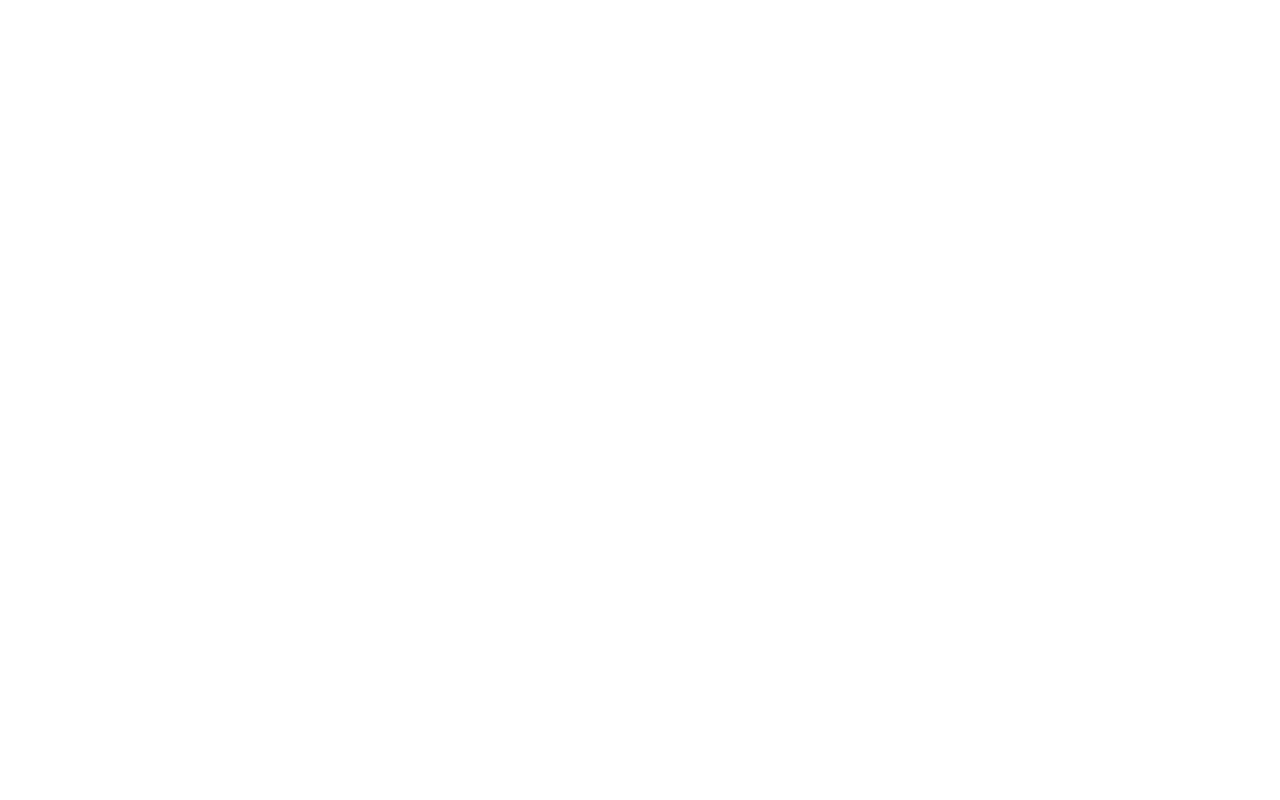
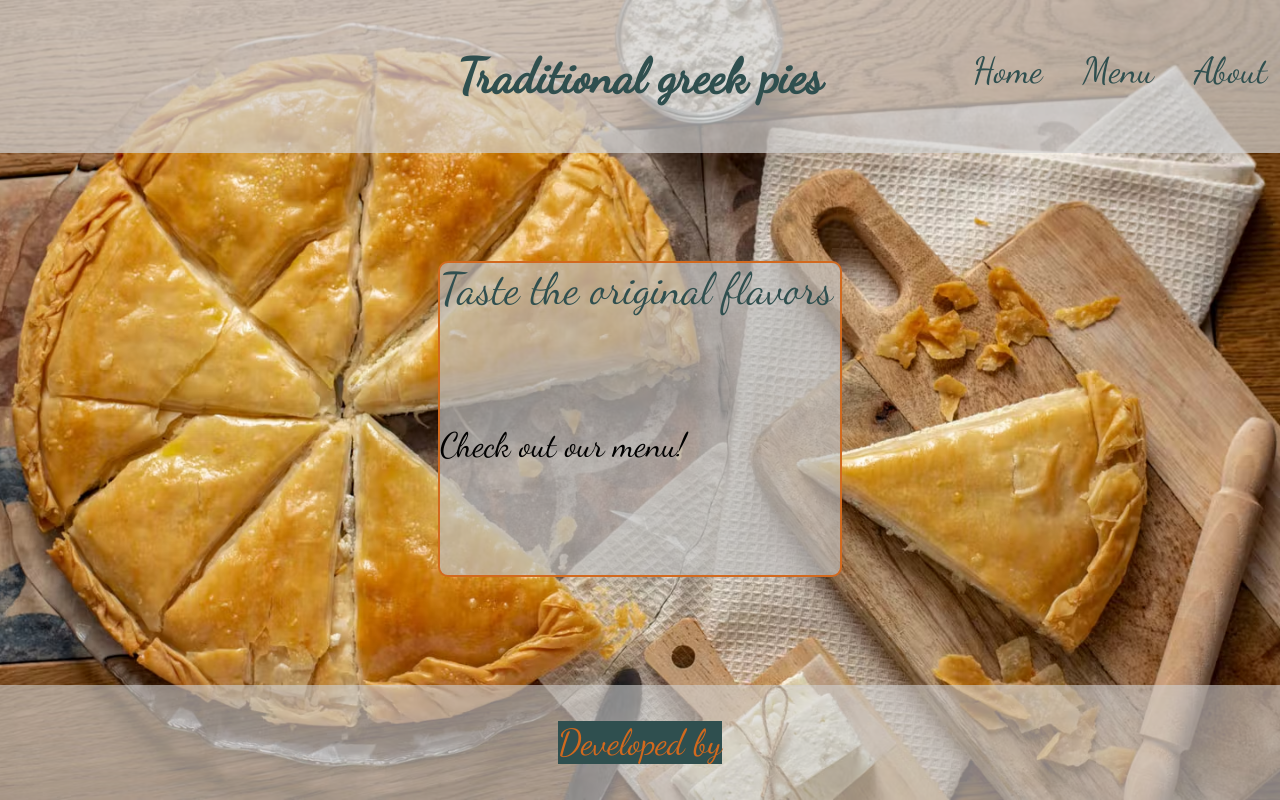
Before and after one commit to tho-daskalakis/restaurant-page, a website built with webpack: page dist/index.html in a window 1280 px wide. Built offline with nearby package versions, Linux system fonts and the light colour scheme.

Commit message:
Make core page structure

```diff
--- /dev/null
+++ b/src/styles.scss
@@ -0,0 +1,99 @@
+html,
+body {
+  margin: 0;
+  padding: 0;
+  height: 100%;
+
+  font-family: "Dancing Script", cursive;
+  font-size: 36px;
+  font-weight: 500;
+}
+
+#content {
+  height: 100%;
+  background-image: url(../src/greek-pie-bg.avif);
+  background-repeat: no-repeat;
+  background-position: center;
+  background-size: cover;
+  background-color: lightgray;
+}
+
+.holy-grail {
+  height: 100%;
+
+  display: grid;
+  grid-template-columns: 1fr;
+  grid-template-rows: 2fr 10fr 1fr;
+}
+
+.nav {
+  text-align: center;
+  background-color: rgba($color: lightgray, $alpha: 0.7);
+
+  display: grid;
+  grid-template-columns: 1fr 2fr 1fr;
+  grid-template-rows: 1fr;
+}
+
+.title p {
+  font-weight: 600;
+  font-size: 48px;
+  color: darkslategray;
+}
+
+.head-links {
+  list-style: none;
+  padding: 4%;
+
+  display: flex;
+  justify-content: space-between;
+
+  a {
+    text-decoration: none;
+    color: darkslategray;
+
+    &:hover {
+      color: chocolate;
+    }
+  }
+}
+
+.main {
+  display: flex;
+  justify-content: center;
+  align-self: center;
+}
+
+.card {
+  width: clamp(200px, 80%, 400px);
+  height: clamp(220px, 70%, 460px);
+  background-color: rgba($color: silver, $alpha: 0.7);
+  border: solid 2px chocolate;
+  border-radius: 10px;
+
+  display: grid;
+  grid-template-columns: 1fr;
+  grid-template-rows: 1fr 5fr;
+}
+
+.card-title {
+  font-size: 44px;
+  color: darkslategray;
+}
+
+.card-body {
+  font-size: 34px;
+  align-self: center;
+}
+
+.footer {
+  display: flex;
+  justify-content: center;
+  background-color: rgba($color: lightgray, $alpha: 0.6);
+
+  p {
+    background-color: rgba($color: darkslategray, $alpha: 1);
+    text-align: center;
+    color: chocolate;
+  }
+}
```
Also changed, not shown: src/hand-drawn-fresh-food-background/Fonts.txt (added, +9 -0 lines), src/hand-drawn-fresh-food-background/License free.txt (added, +45 -0 lines), src/hand-drawn-fresh-food-background/License premium.txt (added, +30 -0 lines), dist/index.html, dist/styles.css (added), src/greek-pie-bg.avif (added), src/greek-pie-bg.jpeg (added), 5 other files.
